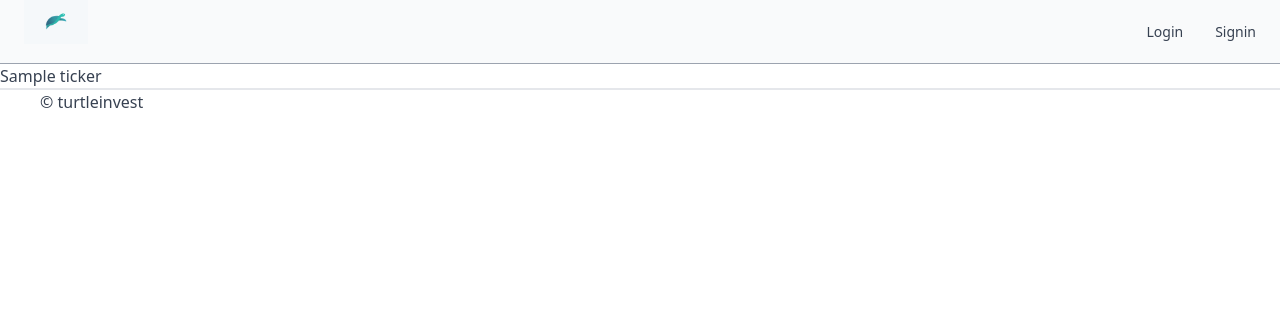
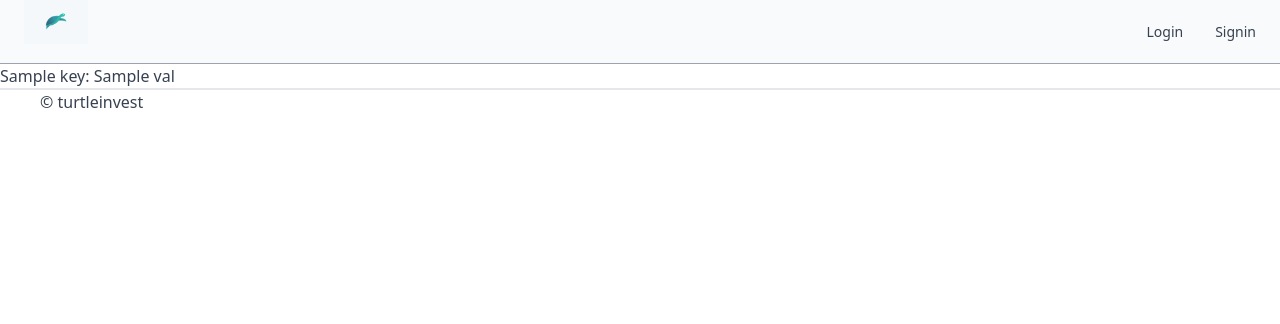
Before and after one commit to jiun0507/blog, a Django app: template templates/get_financial_statement.html in a window 1280 px wide. Shown: the top 324 px of the page. Run offline with Django 3.2, Linux system fonts and the light colour scheme; the template is opened without the code that fills it: most values are stand-ins (such as "Sample title", 1, 10 or a date in 2020); style sheets or scripts are compiled from the project's sources.

Commit message:
get_financial_statement

```diff
--- a/financial_statement/admin.py
+++ b/financial_statement/admin.py
@@ -8,6 +8,7 @@ class FinancialStatementAdmin(admin.ModelAdmin):
     """ Reservation Admin Definition """
 
     list_display = (
+        "id",
         "ticker",
         "period",
         "calendar_date",
--- a/financial_statement/views.py
+++ b/financial_statement/views.py
@@ -23,7 +23,7 @@ class FinancialStatementView(View):
             raise Http404()
 
         context = {
-            "financial_statement": financial_statement,
+            "financial_statement": financial_statement.__dict__,
         }
 
         return render(request, "get_financial_statement.html", context=context)
--- a/templates/get_financial_statement.html
+++ b/templates/get_financial_statement.html
@@ -3,5 +3,7 @@
     home
 {% endblock %}
 {% block content %}
-    <h4>{{financial_statement.ticker}}</h4>
+    {% for key, val in financial_statement.items %}
+        <h4>{{key}}: {{val}}</h4>
+    {% endfor %}
 {% endblock %}
```
